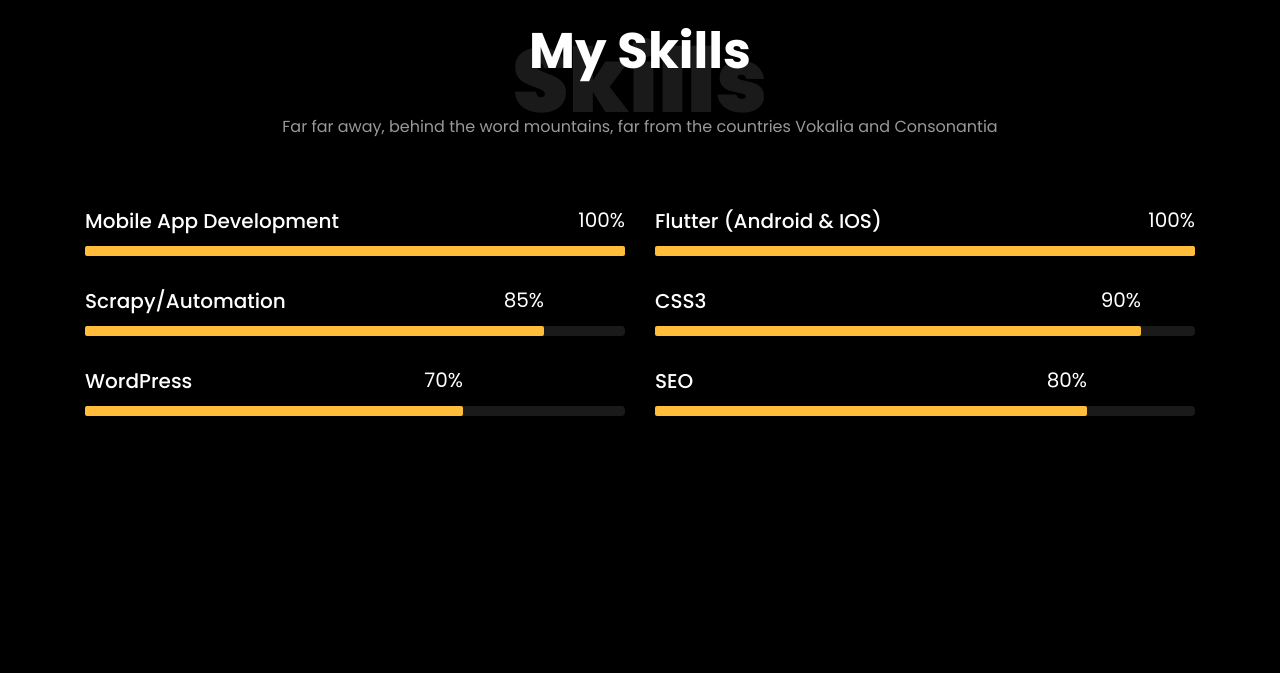
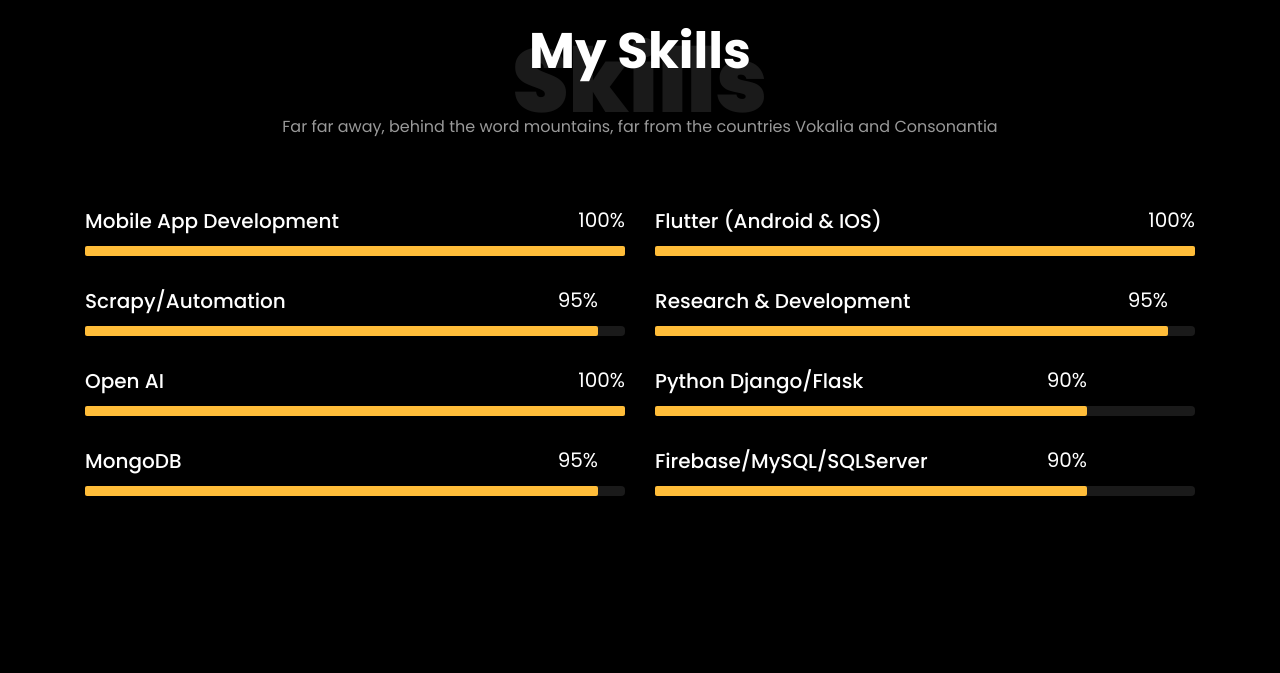
Before and after one commit to c1ph3rrs/my_portfolio, a Django app: page / in a window 1280 px wide. Shown: the part 3440-4113 px from the top of the page. Run offline with Django 5.2, Linux system fonts and the light colour scheme; some libraries are stand-ins or nearby versions; some web fonts are replaced.

Commit message:
jsfkldghdskljjsniv

```diff
--- a/templates/index.html
+++ b/templates/index.html
@@ -306,38 +306,58 @@
 					<div class="progress-wrap ftco-animate">
 						<h3>Scrapy/Automation</h3>
 						<div class="progress">
-							<div class="progress-bar color-3" role="progressbar" aria-valuenow="95" aria-valuemin="0" aria-valuemax="100" style="width:85%">
-							    <span>85%</span>
+							<div class="progress-bar color-3" role="progressbar" aria-valuenow="95" aria-valuemin="0" aria-valuemax="100" style="width:95%">
+							    <span>95%</span>
 							</div>
 						</div>
 					</div>
 				</div>
 				<div class="col-md-6 animate-box">
 					<div class="progress-wrap ftco-animate">
-						<h3>CSS3</h3>
+						<h3>Research & Development</h3>
 						<div class="progress">
-						 	<div class="progress-bar color-4" role="progressbar" aria-valuenow="90" aria-valuemin="0" aria-valuemax="100" style="width:90%">
-							    <span>90%</span>
+						 	<div class="progress-bar color-4" role="progressbar" aria-valuenow="90" aria-valuemin="0" aria-valuemax="100" style="width:95%">
+							    <span>95%</span>
 							</div>
 						</div>
 					</div>
 				</div>
 				<div class="col-md-6 animate-box">
 					<div class="progress-wrap ftco-animate">
-						<h3>WordPress</h3>
+						<h3>Open AI</h3>
 						<div class="progress">
-							<div class="progress-bar color-5" role="progressbar" aria-valuenow="70" aria-valuemin="0" aria-valuemax="100" style="width:70%">
-								<span>70%</span>
+							<div class="progress-bar color-2" role="progressbar" aria-valuenow="100" aria-valuemin="0" aria-valuemax="100" style="width:100%">
+								<span>100%</span>
 							</div>
 						</div>
 					</div>
 				</div>
 				<div class="col-md-6 animate-box">
 					<div class="progress-wrap ftco-animate">
-						<h3>SEO</h3>
+						<h3>Python Django/Flask</h3>
+						<div class="progress">
+							<div class="progress-bar color-2" role="progressbar" aria-valuenow="100" aria-valuemin="0" aria-valuemax="100" style="width:80%">
+								<span>90%</span>
+							</div>
+						</div>
+					</div>
+				</div>
+				<div class="col-md-6 animate-box">
+					<div class="progress-wrap ftco-animate">
+						<h3>MongoDB</h3>
+						<div class="progress">
+							<div class="progress-bar color-5" role="progressbar" aria-valuenow="70" aria-valuemin="0" aria-valuemax="100" style="width:95%">
+								<span>95%</span>
+							</div>
+						</div>
+					</div>
+				</div>
+				<div class="col-md-6 animate-box">
+					<div class="progress-wrap ftco-animate">
+						<h3>Firebase/MySQL/SQLServer</h3>
 							<div class="progress">
 							 	<div class="progress-bar color-6" role="progressbar" aria-valuenow="80" aria-valuemin="0" aria-valuemax="100" style="width:80%">
-							    	<span>80%</span>
+							    	<span>90%</span>
 							  	</div>
 							</div>
 						</div>
@@ -553,7 +573,7 @@
           			<span class="icon-map-signs"></span>
           		</div>
           		<h3 class="mb-4">Address</h3>
-	            <p>198 West 21th Street, Suite 721 New York NY 10016</p>
+	            <p>Dubai, United Arab Emirates</p>
 	          </div>
           </div>
           <div class="col-md-6 col-lg-3 d-flex ftco-animate">
@@ -562,7 +582,7 @@
           			<span class="icon-phone2"></span>
           		</div>
           		<h3 class="mb-4">Contact Number</h3>
-	            <p><a href="tel://1234567920">+ 1235 2355 98</a></p>
+	            <p><a href="tel://+971588423230">+971 58 842 3230</a></p>
 	          </div>
           </div>
           <div class="col-md-6 col-lg-3 d-flex ftco-animate">
@@ -571,7 +591,7 @@
           			<span class="icon-paper-plane"></span>
           		</div>
           		<h3 class="mb-4">Email Address</h3>
-	            <p><a href="mailto:info@yoursite.com">info@yoursite.com</a></p>
+	            <p><a href="mailto:ib_mighal@icloud.com">ib_mughal@icloud.com</a></p>
 	          </div>
           </div>
           <div class="col-md-6 col-lg-3 d-flex ftco-animate">
@@ -580,7 +600,7 @@
           			<span class="icon-globe"></span>
           		</div>
           		<h3 class="mb-4">Website</h3>
-	            <p><a href="#">yoursite.com</a></p>
+	            <p><a href="https://ib-mughal.com">ib-mughal.com</a></p>
 	          </div>
           </div>
         </div>
@@ -645,11 +665,12 @@
              <div class="ftco-footer-widget mb-4">
               <h2 class="ftco-heading-2">Services</h2>
               <ul class="list-unstyled">
-                <li><a href="#"><span class="icon-long-arrow-right mr-2"></span>Web Design</a></li>
-                <li><a href="#"><span class="icon-long-arrow-right mr-2"></span>Web Development</a></li>
-                <li><a href="#"><span class="icon-long-arrow-right mr-2"></span>Business Strategy</a></li>
-                <li><a href="#"><span class="icon-long-arrow-right mr-2"></span>Data Analysis</a></li>
-                <li><a href="#"><span class="icon-long-arrow-right mr-2"></span>Graphic Design</a></li>
+                <li><a href="#"><span class="icon-long-arrow-right mr-2"></span>App Development</a></li>
+				<li><a href="#"><span class="icon-long-arrow-right mr-2"></span>Research & Development</a></li>
+                <li><a href="#"><span class="icon-long-arrow-right mr-2"></span>Scrapy/Automation</a></li>
+                <li><a href="#"><span class="icon-long-arrow-right mr-2"></span>API Development</a></li>
+                <li><a href="#"><span class="icon-long-arrow-right mr-2"></span>Open AI</a></li>
+                <li><a href="#"><span class="icon-long-arrow-right mr-2"></span>Database</a></li>
               </ul>
             </div>
           </div>
@@ -658,9 +679,9 @@
             	<h2 class="ftco-heading-2">Have a Questions?</h2>
             	<div class="block-23 mb-3">
 	              <ul>
-	                <li><span class="icon icon-map-marker"></span><span class="text">203 Fake St. Mountain View, San Francisco, California, USA</span></li>
-	                <li><a href="#"><span class="icon icon-phone"></span><span class="text">+2 392 3929 210</span></a></li>
-	                <li><a href="#"><span class="icon icon-envelope"></span><span class="text">info@yourdomain.com</span></a></li>
+	                <li><span class="icon icon-map-marker"></span><span class="text">Dubai, United Arab Emirates</span></li>
+	                <li><a href="tel://+971588423230"><span class="icon icon-phone"></span><span class="text">+971 58 842 3230</span></a></li>
+	                <li><a href="mailto:ib_mighal@icloud.com"><span class="icon icon-envelope"></span><span class="text">ib_mughal@icloud.com</span></a></li>
 	              </ul>
 	            </div>
             </div>
```
